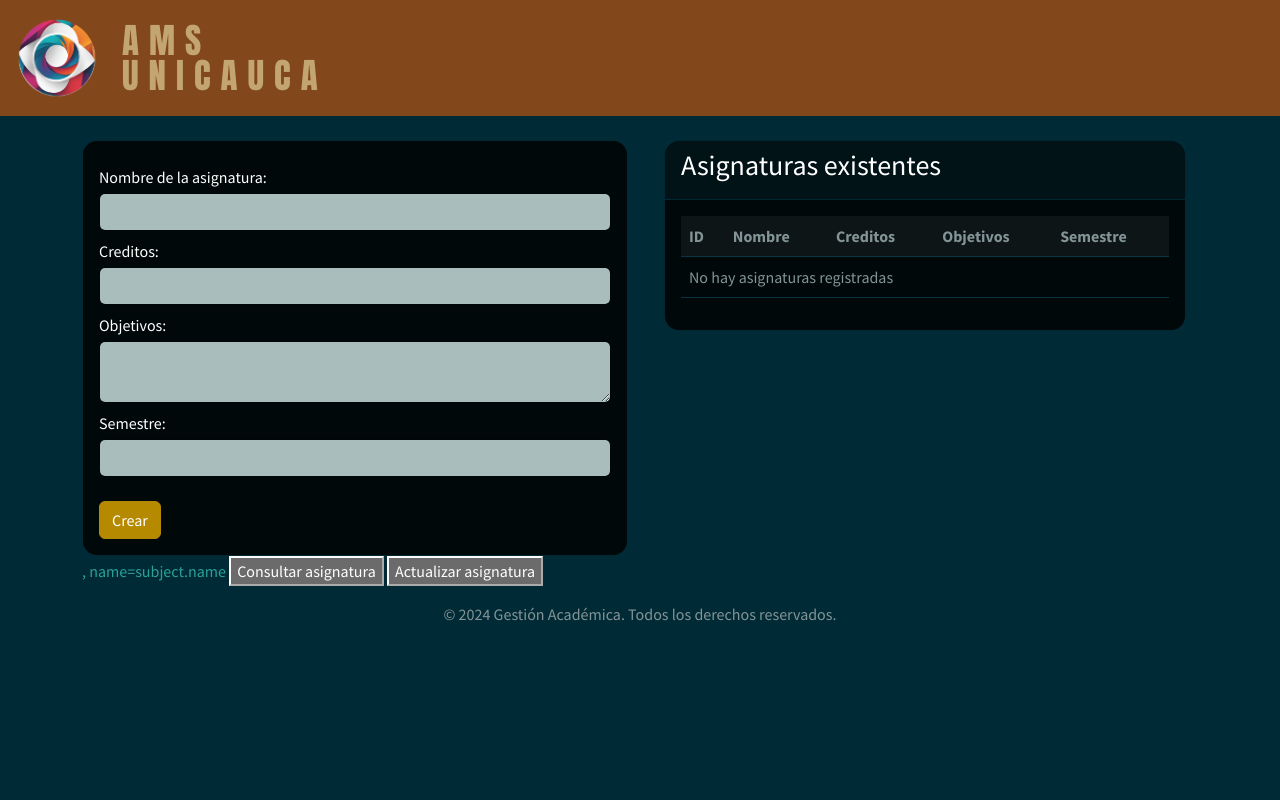
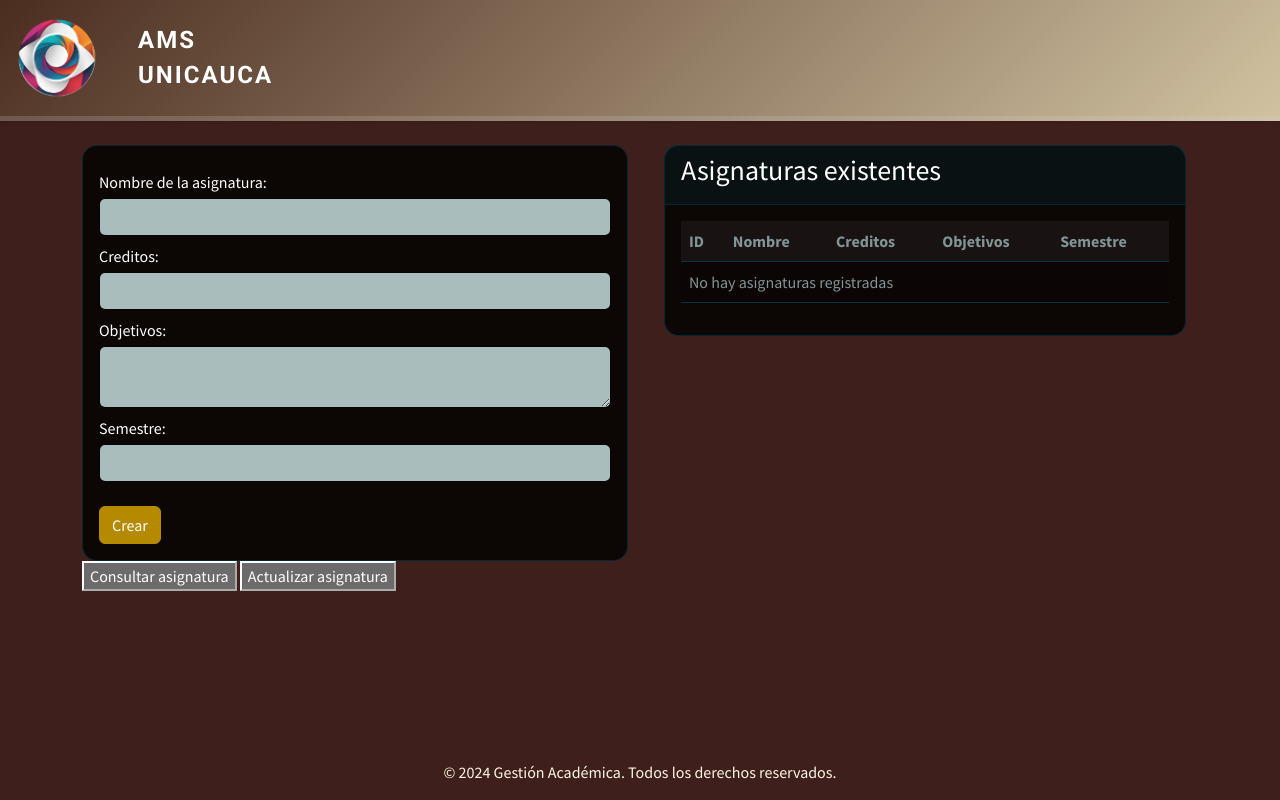
Before and after one commit to juandavidburgos/ProyectoFinalSW3, a Flask app: page /subject/add_subject in a window 1280 px wide. Run offline with Flask 3, Linux system fonts and the light colour scheme; data that the repository does not hold is empty; parts of the project's set-up code (start-up, migrations or seed data) failed here and were passed over.

Commit message:
actualizacion

```diff
--- a/Controller/integrationController.py
+++ b/Controller/integrationController.py
@@ -116,10 +116,13 @@ def get_lout_by_competence():
     if request.method == 'POST':
         data = request.form.to_dict()
         try:
+            print("ENTRAMOS A GET_LOUT_BY_COMPTENCE")
             selected_comp_id = data['competence_id']
+            print(selected_comp_id)
             # Llamar al servicio para actualizar la asignatura
             raas, error = facade.get_lout_by_competence(selected_comp_id)
-
+            print("pASAMOS A RASS,ERROR")
+            print(raas)
             if error:
                 flash(error, "danger")
                 return redirect(url_for('integration.get_lout_by_competence'))
@@ -127,6 +130,7 @@ def get_lout_by_competence():
             if raas:
                 raaIds = [lou["lout_id"] for lou in raas]
                 raas,error = facade.get_lout_names_by_ids(raaIds)
+                print("Entramos al if de raas")
                 if error:
                     print(error)
                 mostrar_cbx = True
--- a/Services/learningOutcomeService.py
+++ b/Services/learningOutcomeService.py
@@ -52,6 +52,7 @@ class LearningOutcomeService:
     def get_learning_outcomes_by_competencia(comp_id):
         """Obtiene todos los Resultados de Aprendizaje asociados a una Competencia"""
         # Validar que la competencia existe
+        print("ENTRO?")
         competence = Competence.query.get(comp_id)
         if not competence:
             return None, "La competencia especificada no existe"
--- a/Templates/Subject/createSubject.html
+++ b/Templates/Subject/createSubject.html
@@ -87,7 +87,7 @@
     </div>
 
     <div class="md-7">
-        <a href="{{ url_for('subject.get_subject') }}">  , name=subject.name
+        <a href="{{ url_for('subject.get_subject') }}">  <!--, name=subject.name-->
             <button>Consultar asignatura</button>
         </a>
 
--- a/Templates/Subject/searchUpdateSubject.html
+++ b/Templates/Subject/searchUpdateSubject.html
@@ -29,6 +29,8 @@
                     </div>
 
                     <button type="submit" class="btn btn-primary">Actualizar</button>
+                    <!-- Botón para regresar -->
+                    <a href="{{ url_for('subject.create_subject') }}" class="btn btn-danger ml-2">Regresar</a>
                 </form>
             </div>
         </div>
--- a/Templates/layout.html
+++ b/Templates/layout.html
@@ -5,37 +5,41 @@
         <meta name="viewport" content="width=device-width, initial-scale=1.0">
         <meta http-equiv="X-UA-Compatible" content="ie=edge">
         <title>AMS UNICAUCA</title>
-        <!-- BOOSTRAP 4 -->
+        <!-- Bootstrap 5 -->
         <link rel="stylesheet" href="https://bootswatch.com/5/solar/bootstrap.min.css">
         <link rel="stylesheet" href="{{ url_for('static', filename = 'css/style.css')}}">
         <link rel="icon" type="image/png" href="static/images/unicauca.png">
+        <!-- Google Font para la navbar -->
+        <link href="https://fonts.googleapis.com/css2?family=Roboto:wght@700&display=swap" rel="stylesheet">
     </head>
-    <body>
+    <body style="background-color: #3E1F1B; min-height: 100vh; display: flex; flex-direction: column;"> <!-- Color café oscuro -->
 
-        <nav class="navbar">
+        <!-- Navbar -->
+        <nav class="navbar navbar-expand-lg navbar-dark" style="background: linear-gradient(135deg, #4b2d20, #d0c2a1); border-bottom: 5px solid rgba(255, 255, 255, 0.2); box-shadow: 0 2px 4px rgba(0, 0, 0, 0.1);">
             <div class="container-fluid">
-                <a class="navbar-brand d-flex align-items-center" href="index.html">
+                <a class="navbar-brand d-flex align-items-center" href="index.html" style="font-family: 'Roboto', sans-serif;">
                     <img src="/static/images/unicauca.png" alt="Logo" width="150" height="150" class="d-inline-block align-text-center">
-                    <span >AMS <br> UNICAUCA</span>
+                    <span class="ms-3 text-white" style="font-size: 1.5rem; font-weight: bold; letter-spacing: 2px;">AMS <br> UNICAUCA</span>
                 </a>
             </div>
         </nav>
 
-
-        <div class="container pt-4">
+        <!-- Contenido principal -->
+        <div class="container pt-4 flex-grow-1">
             {% block body %}
             {% endblock %}
         </div>
 
-        <!-- scripts -->
+        <!-- Scripts -->
         <script src="https://cdn.jsdelivr.net/npm/@popperjs/core@2.11.8/dist/umd/popper.min.js"
         integrity="sha384-I7E8VVD/ismYTF4hNIPjVp/Zjvgyol6VFvRkX/vR+Vc4jQkC+hVqc2pM8ODewa9r" crossorigin="anonymous"></script>
         <script src="https://cdn.jsdelivr.net/npm/bootstrap@5.3.3/dist/js/bootstrap.min.js"
         integrity="sha384-0pUGZvbkm6XF6gxjEnlmuGrJXVbNuzT9qBBavbLwCsOGabYfZo0T0to5eqruptLy" crossorigin="anonymous"></script>
         <script src="{{url_for('static', filename='js/main.js')}}"></script>
 
-        <footer class="text-center py-3">
-            <p>&copy; 2024 Gestión Académica. Todos los derechos reservados.</p>
+        <!-- Footer -->
+        <footer class="text-center py-3 mt-auto" style="background-color: #3E1F1B;"> <!-- Color café oscuro -->
+            <p class="text-light mb-0">&copy; 2024 Gestión Académica. Todos los derechos reservados.</p>
         </footer>
 
     </body>
```
Also changed, not shown: Templates/Competence/createCompetence.html (+13 -11 lines), Templates/index.html (+18 -11 lines).
